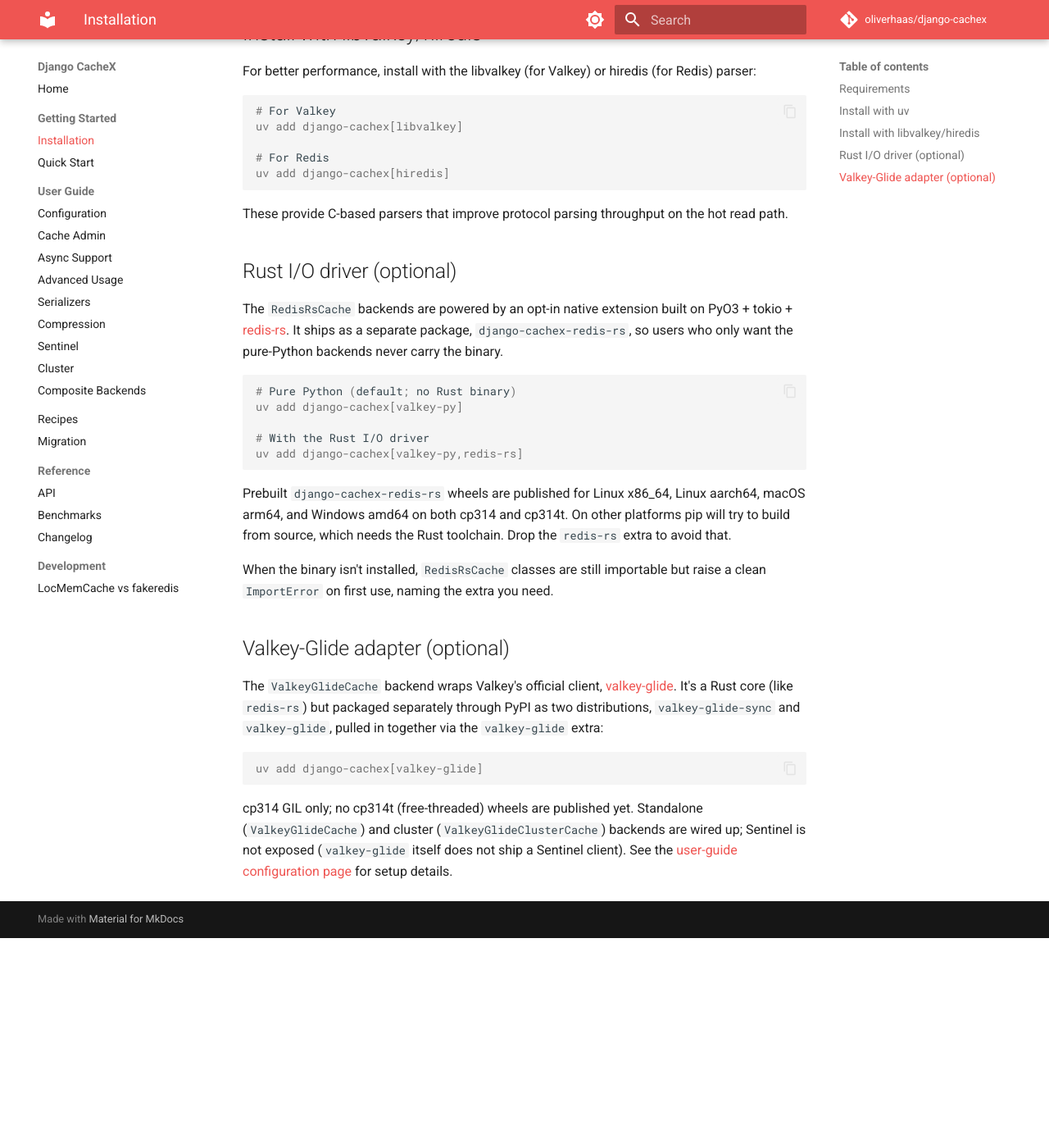
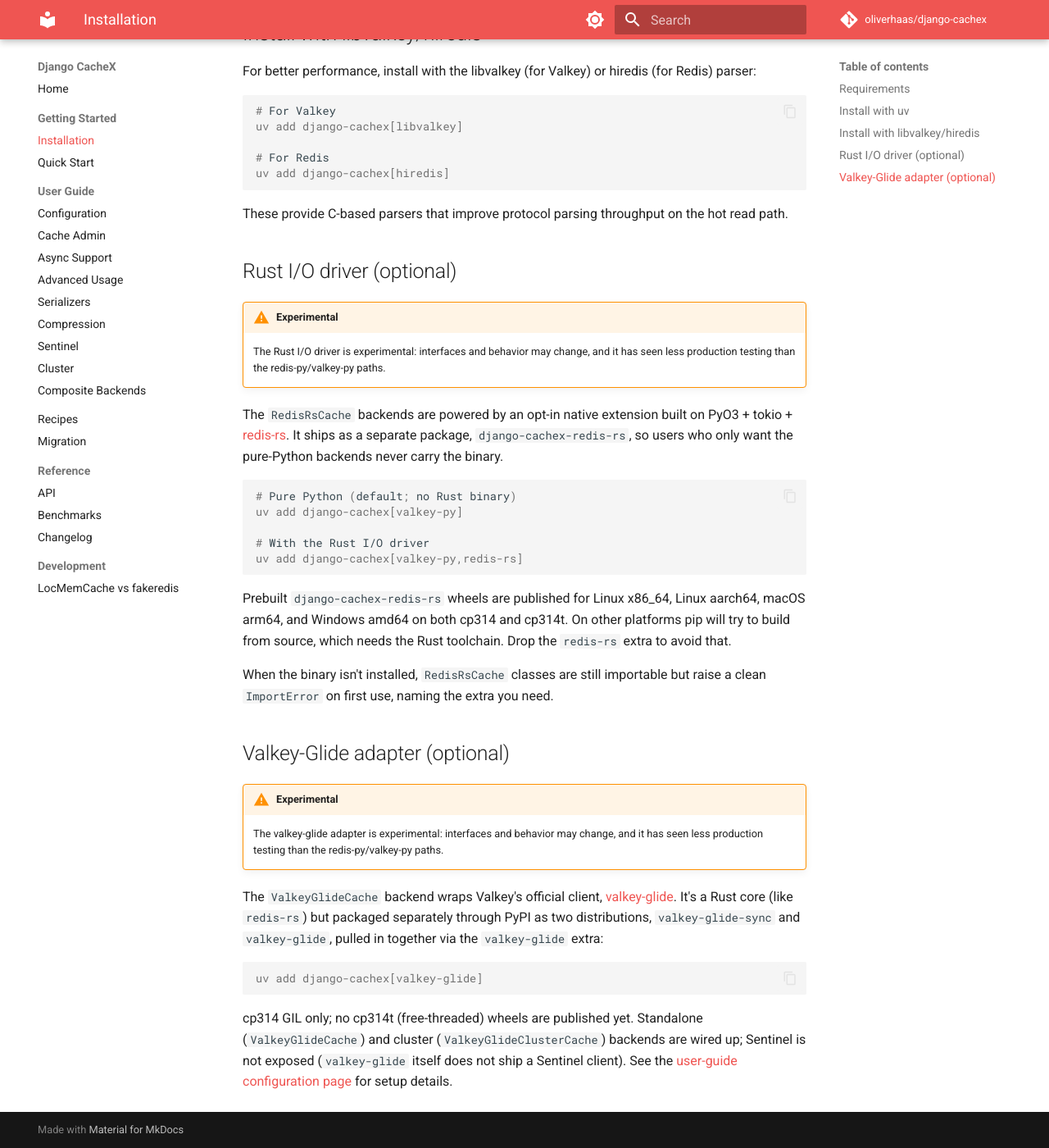
Before and after one commit to oliverhaas/django-cachex, an MkDocs documentation site: the page built from docs/getting-started/installation.md, in a window 1280 px wide and 1400 px high, scrolled down 505 px. Shown: the whole window at 82% size. Built offline with MkDocs 1.6.1 and Material for MkDocs 9.7.7, drawn with Linux system fonts in a browser that asks for light colours; comment, search, counter and statistics services are not loaded; the version menu is left out; before the commit the page ends 1649 px from its top, so only the background shows below that.

Commit message:
docs: mark the rust and valkey-glide adapters as experimental

```diff
--- a/docs/getting-started/installation.md
+++ b/docs/getting-started/installation.md
@@ -29,6 +29,11 @@
 
 ## Rust I/O driver (optional)
 
+!!! warning "Experimental"
+    The Rust I/O driver is experimental: interfaces and behavior may
+    change, and it has seen less production testing than the
+    redis-py/valkey-py paths.
+
 The `RedisRsCache` backends are powered by an
 opt-in native extension built on PyO3 + tokio + [redis-rs]. It ships as
 a separate package, `django-cachex-redis-rs`, so users who only want the
@@ -55,6 +60,11 @@
 
 ## Valkey-Glide adapter (optional)
 
+!!! warning "Experimental"
+    The valkey-glide adapter is experimental: interfaces and behavior may
+    change, and it has seen less production testing than the
+    redis-py/valkey-py paths.
+
 The `ValkeyGlideCache` backend wraps Valkey's official client,
 [valkey-glide]. It's a Rust core (like `redis-rs`) but packaged separately
 through PyPI as two distributions, `valkey-glide-sync` and `valkey-glide`,
```
Also changed, not shown: README.md (+8 -5 lines), docs/getting-started/quickstart.md (+2 -2 lines), docs/index.md (+2 -2 lines), docs/user-guide/configuration.md (+10 -0 lines).
